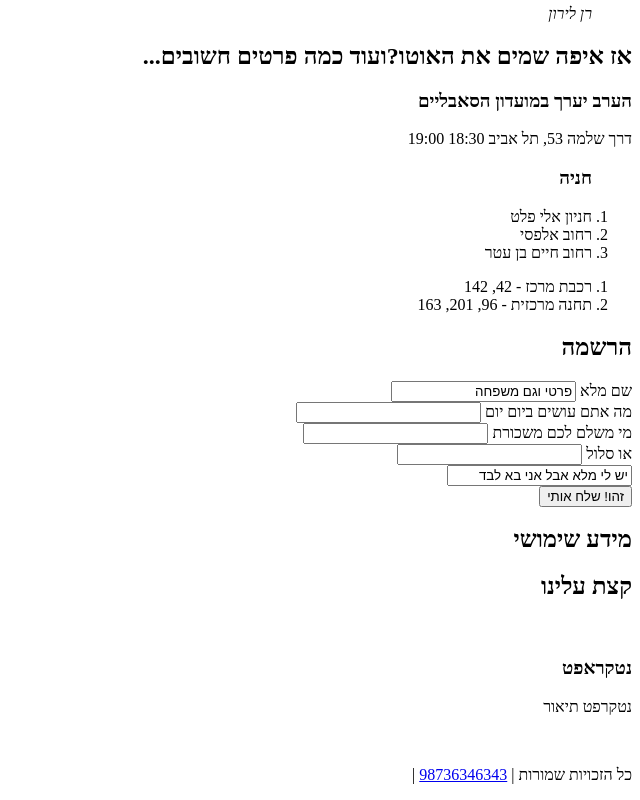
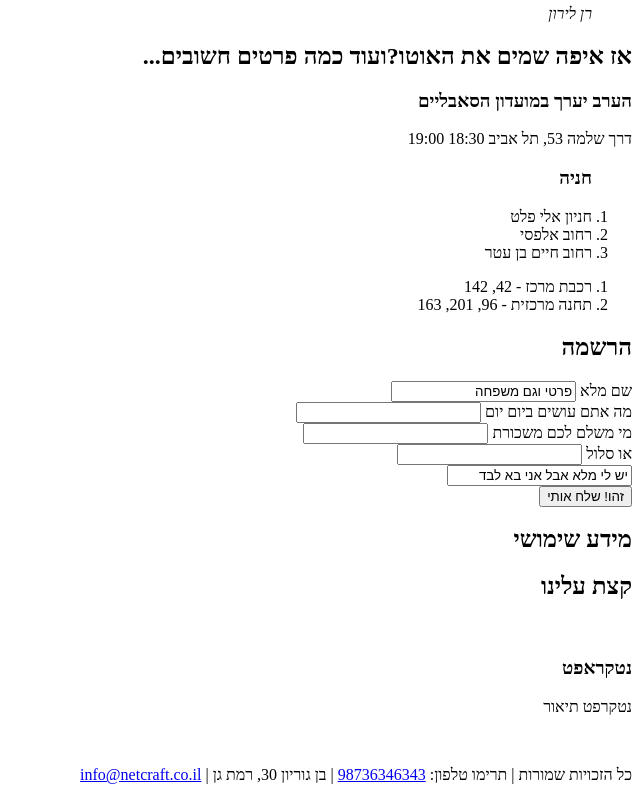
Before and after one commit to ArMikael/HTML, a plain HTML site: page devshots.html in a window 1280 px wide. Shown: the part 1014-1814 px from the top of the page, without its empty margins (640-1280 px from the left). Drawn offline with Linux system fonts and the light colour scheme.

Commit message:
Update Footer bottom line: tel, emael, address

```diff
--- a/devshots.html
+++ b/devshots.html
@@ -113,7 +113,7 @@
 		<img src="#" alt="">
 		<img src="#" alt="">
 		<img src="#" alt="">
-		<p>כל הזכויות שמורות | <a href="tel:98736346343">98736346343</a> | </p>
+		<p>כל הזכויות שמורות | תרימו טלפון: <a href="tel:98736346343">98736346343</a> | בן גוריון 30, רמת גן | <a href="mailto:info@netcraft.co.il">info@netcraft.co.il</a></p>
 	</footer>
 </body>
 </html>
```
